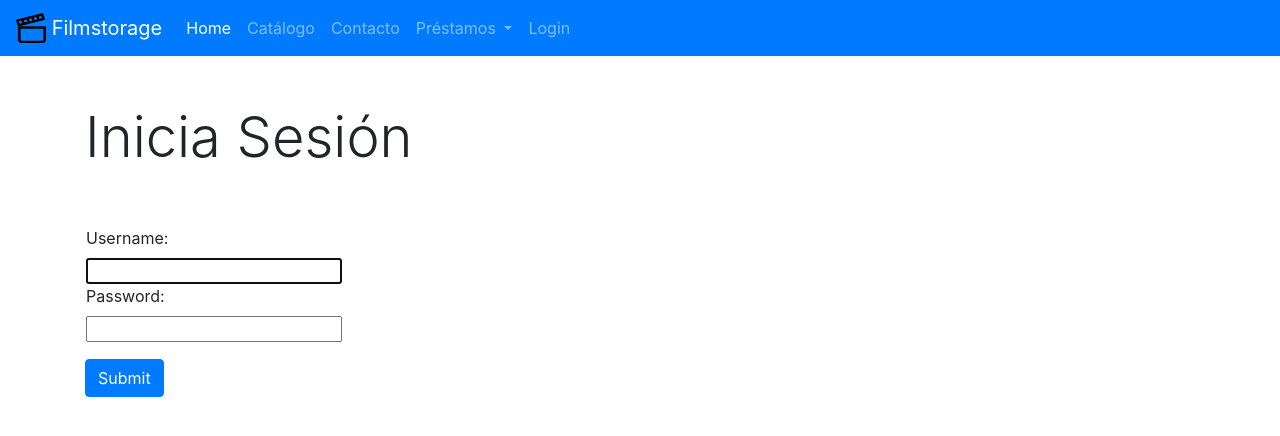
After one commit to IsmaelGrilli/FilmStorage, a Django app: page /accounts/login/ in a window 1280 px wide. The commit adds this page. Shown: the top 436 px of the page. Run offline with Django 3.2, Linux system fonts and the light colour scheme; some libraries are stand-ins or nearby versions.

Commit message:
segunda subida

```diff
--- a/FilmStorage/settings.py
+++ b/FilmStorage/settings.py
@@ -56,7 +56,7 @@ ROOT_URLCONF = 'FilmStorage.urls'
 TEMPLATES = [
     {
         'BACKEND': 'django.template.backends.django.DjangoTemplates',
-        'DIRS': [ ],
+        'DIRS': [os.path.join(BASE_DIR, 'templates')],
         'APP_DIRS': True,
         'OPTIONS': {
             'context_processors': [
@@ -125,3 +125,6 @@ STATIC_URL = '/static/'
 # https://docs.djangoproject.com/en/3.2/ref/settings/#default-auto-field
 
 DEFAULT_AUTO_FIELD = 'django.db.models.BigAutoField'
+
+# Redirect to home URL after login (Default redirects to /accounts/profile/)
+LOGIN_REDIRECT_URL = '/'
--- a/FilmStorage/urls.py
+++ b/FilmStorage/urls.py
@@ -25,6 +25,7 @@ urlpatterns = [
     path('admin/', admin.site.urls),
     path('catalog/', include('catalog.urls')),
     path('', RedirectView.as_view(url='/catalog/', permanent=True)),
+    path('accounts/', include('django.contrib.auth.urls')),
 ] + static(settings.STATIC_URL, document_root=settings.STATIC_ROOT)
 
 urlpatterns += [
--- a/catalog/templates/base.html
+++ b/catalog/templates/base.html
@@ -37,35 +37,24 @@
             </li>
             <li class="nav-item dropdown">
               <a class="nav-link dropdown-toggle" href="#" id="navbarDropdownMenuLink" data-toggle="dropdown" aria-haspopup="true" aria-expanded="false">
-                Directores
+                Préstamos
               </a>
               <div class="dropdown-menu" aria-labelledby="navbarDropdownMenuLink">
-                <a class="dropdown-item" href="#">Añadir Director</a>
-                <a class="dropdown-item" href="#">Modificar Director</a>
-                <a class="dropdown-item" href="#">Eliminar Director</a>
+                <a class="dropdown-item" href="#">Hacer un Préstamo</a>
+                <a class="dropdown-item" href="#">Modificar un Préstamo</a>
+                <a class="dropdown-item" href="#">Cancelar un Préstamo</a>
               </div>
             </li>
-            <li class="nav-item dropdown">
-              <a class="nav-link dropdown-toggle" href="#" id="navbarDropdownMenuLink" data-toggle="dropdown" aria-haspopup="true" aria-expanded="false">
-                Actores
-              </a>
-              <div class="dropdown-menu" aria-labelledby="navbarDropdownMenuLink">
-                <a class="dropdown-item" href="#">Añadir Actor</a>
-                <a class="dropdown-item" href="#">Modificar Actor</a>
-                <a class="dropdown-item" href="#">Eliminar Actor</a>
-              </div>
-            </li>
-            <li class="nav-item dropdown">
-              <a class="nav-link dropdown-toggle" href="#" id="navbarDropdownMenuLink" data-toggle="dropdown" aria-haspopup="true" aria-expanded="false">
-                Películas
-              </a>
-              <div class="dropdown-menu" aria-labelledby="navbarDropdownMenuLink">
-                <a class="dropdown-item" href="#">Añadir Película</a>
-                <a class="dropdown-item" href="#">Modificar Película</a>
-                <a class="dropdown-item" href="#">Eliminar Película</a>
-              </div>
+            {% if user.is_authenticated %}
+              <span class="navbar-text">Has iniciado sesión, {{ user.get_username }}</span>
+              <li class="nav-item active">
+              <a class="nav-link" href="{% url 'logout'%}?next={{request.path}}">Logout</a>
+            {% else %}
+              <a class="nav-link" href="{% url 'login'%}?next={{request.path}}">Login</a>
+            {% endif %}
             </li>
           </ul>
+
         </div>
       </nav>
 
--- a/catalog/templates/catalog/film_list.html
+++ b/catalog/templates/catalog/film_list.html
@@ -22,7 +22,7 @@
         <th scope="col">Director</th>
         <th scope="col">Fecha de Estreno</th>
     </tr>
-    {% for pelicula in peliculas %}
+    {% for pelicula in film_list %}
     <tr>
         <th scope="row">{{ forloop.counter }}</th>
         <td>{{pelicula.title}}</td>
--- a/catalog/templates/index.html
+++ b/catalog/templates/index.html
@@ -16,7 +16,7 @@
     Todo como era antes, pero con un toque moderno.
 </p>
 
-<p class="lead">Número actual de ejemplares: {{ num_films }}</p>
+<p class="lead">Número actual de películas: {{ num_films }}</p>
 <p class="lead">Número de ejemplares para prestar: {{ num_instances }}</p>
 <p class="lead">Número de ejemplares disponibles: {{ num_instances_available}}</p>
 
--- /dev/null
+++ b/templates/registration/login.html
@@ -0,0 +1,46 @@
+{% extends "base.html" %}
+{% block content %}
+
+<link rel="stylesheet" href="https://maxcdn.bootstrapcdn.com/bootstrap/4.0.0/css/bootstrap.min.css" integrity="sha384-Gn5384xqQ1aoWXA+058RXPxPg6fy4IWvTNh0E263XmFcJlSAwiGgFAW/dAiS6JXm" crossorigin="anonymous">
+
+
+  {% if form.errors %}
+    <p class="lead">Your username and password didn't match. Please try again.</p>
+  {% endif %}
+
+  {% if next %}
+    {% if user.is_authenticated %}
+      <p class="lead">Your account doesn't have access to this page. To proceed,
+      please login with an account that has access.</p>
+    {% else %}
+      <p>Please login to see this page.</p>
+    {% endif %}
+  {% endif %}
+  <div class="container">
+    <br><br>
+    <h1 class="display-4">Inicia Sesión</h1>
+    <br><br>
+  <form method="post" action="{% url 'login' %}">
+    <div class="form-group">
+    {% csrf_token %}
+    <table>
+      <tr>
+        <td>{{ form.username.label_tag }}</td>
+      </tr>
+      <tr>
+        <td>{{ form.username }}</td>
+      </tr>
+      <tr>
+        <td>{{ form.password.label_tag }}</td>
+      </tr>
+      <tr>
+        <td>{{ form.password }}</td>
+      </tr>
+    </table>
+    </div>
+    <button type="submit" class="btn btn-primary">Submit</button>
+    <input type="hidden" name="next" value="{{ next }}" />
+  </form>
+  </div>
+
+{% endblock %}
```
Also changed, not shown: catalog/templates/create_actor.html (deleted, +0 -7 lines), catalog/templates/create_director.html (deleted, +0 -16 lines), templates/registration/logged_out.html (added, +14 -0 lines), catalog/static/header.jpg (deleted), db.sqlite3.
